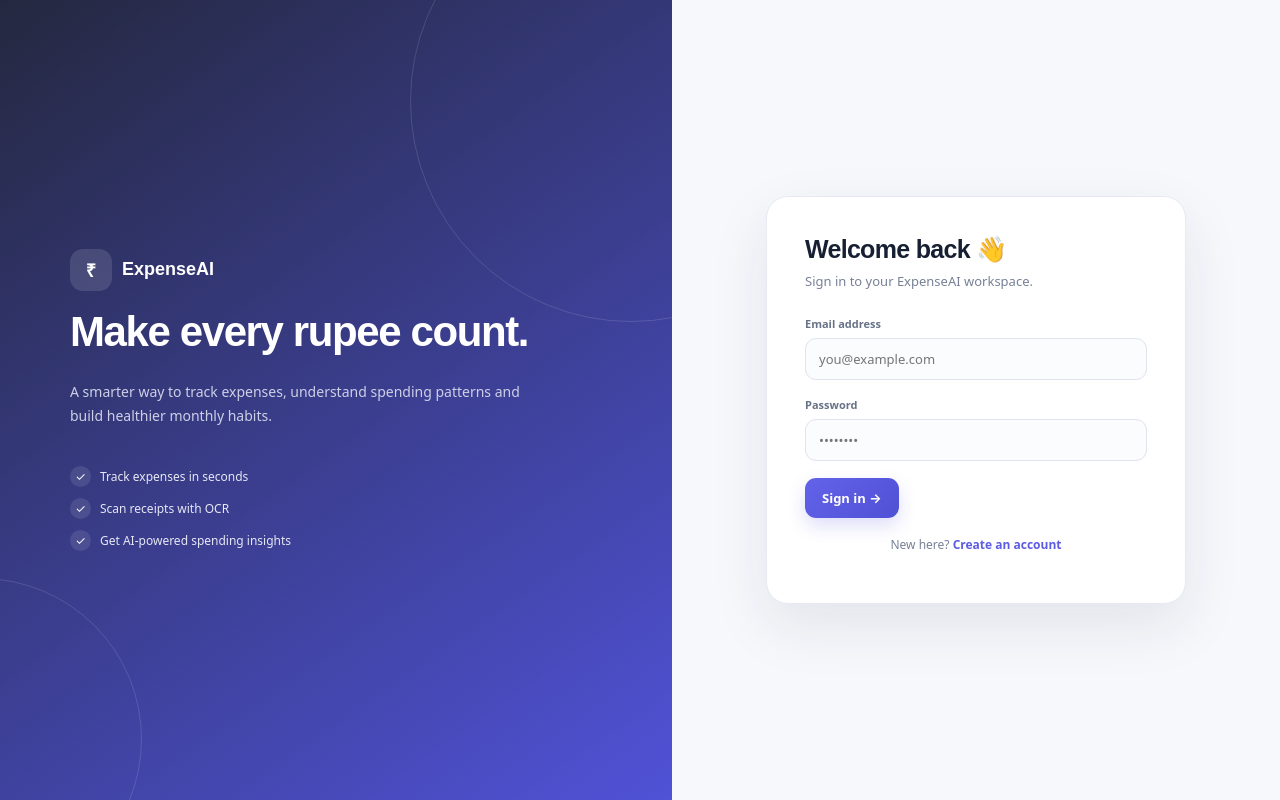
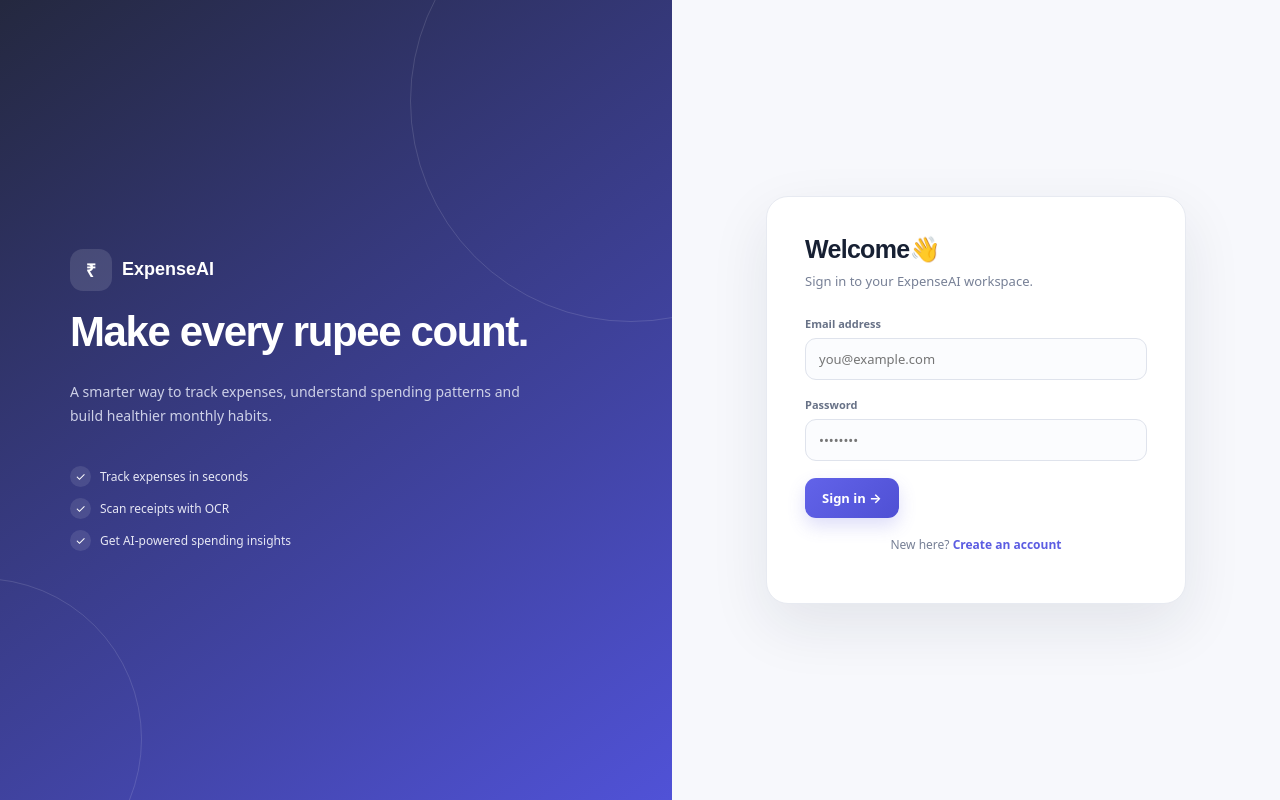
Before and after one commit to abhi123108/smart-expense-tracker, a React (Vite) app in the folder frontend/: page /login in a window 1280 px wide. Built offline with nearby package versions, Linux system fonts and the light colour scheme.

Commit message:
Update login welcome text

```diff
--- a/frontend/src/pages/Login.jsx
+++ b/frontend/src/pages/Login.jsx
@@ -8,6 +8,6 @@ export default function Login() {
   const handleSubmit=async e=>{e.preventDefault();setError('');setLoading(true);try{await login(form.email,form.password);navigate('/')}catch(err){setError(err.response?.data?.message||'Login failed. Please try again.')}finally{setLoading(false)}};
   return <div className="auth-page">
     <div className="auth-visual"><div className="auth-brand"><div className="brand-mark">₹</div> ExpenseAI</div><h2>Make every rupee count.</h2><p>A smarter way to track expenses, understand spending patterns and build healthier monthly habits.</p><div className="auth-points"><span>Track expenses in seconds</span><span>Scan receipts with OCR</span><span>Get AI-powered spending insights</span></div></div>
-    <div className="auth-panel"><div className="auth-card"><h1>Welcome back 👋</h1><p className="subtitle">Sign in to your ExpenseAI workspace.</p><form onSubmit={handleSubmit}><div className="form-group"><label>Email address</label><input type="email" required value={form.email} onChange={e=>setForm({...form,email:e.target.value})} placeholder="you@example.com"/></div><div className="form-group"><label>Password</label><input type="password" required value={form.password} onChange={e=>setForm({...form,password:e.target.value})} placeholder="••••••••"/></div>{error&&<p className="error-text">{error}</p>}<button className="btn btn-primary" type="submit" disabled={loading}>{loading?'Signing in...':'Sign in →'}</button></form><p className="auth-footer">New here? <Link to="/register">Create an account</Link></p></div></div>
+    <div className="auth-panel"><div className="auth-card"><h1>Welcome👋</h1><p className="subtitle">Sign in to your ExpenseAI workspace.</p><form onSubmit={handleSubmit}><div className="form-group"><label>Email address</label><input type="email" required value={form.email} onChange={e=>setForm({...form,email:e.target.value})} placeholder="you@example.com"/></div><div className="form-group"><label>Password</label><input type="password" required value={form.password} onChange={e=>setForm({...form,password:e.target.value})} placeholder="••••••••"/></div>{error&&<p className="error-text">{error}</p>}<button className="btn btn-primary" type="submit" disabled={loading}>{loading?'Signing in...':'Sign in →'}</button></form><p className="auth-footer">New here? <Link to="/register">Create an account</Link></p></div></div>
   </div>;
 }
```
